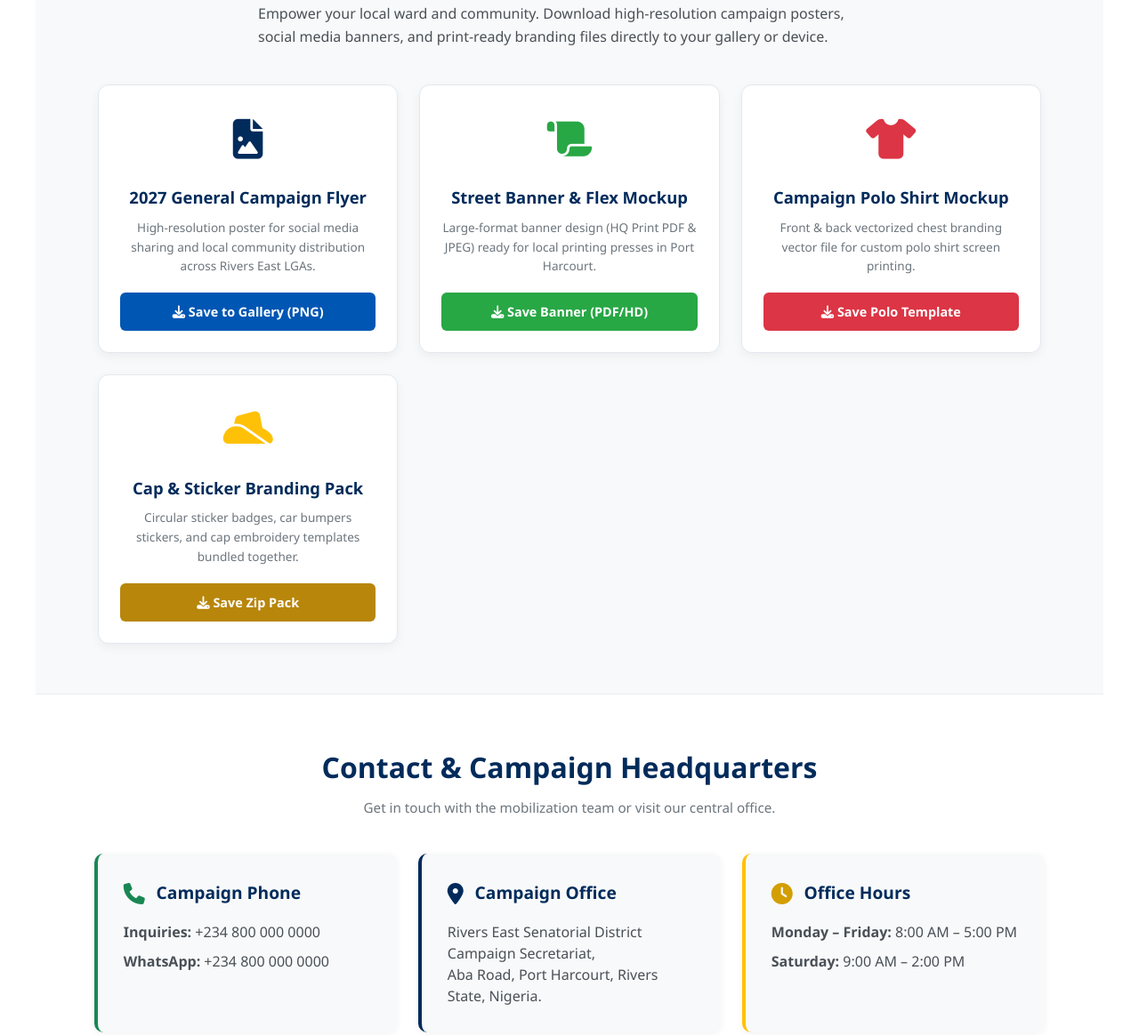
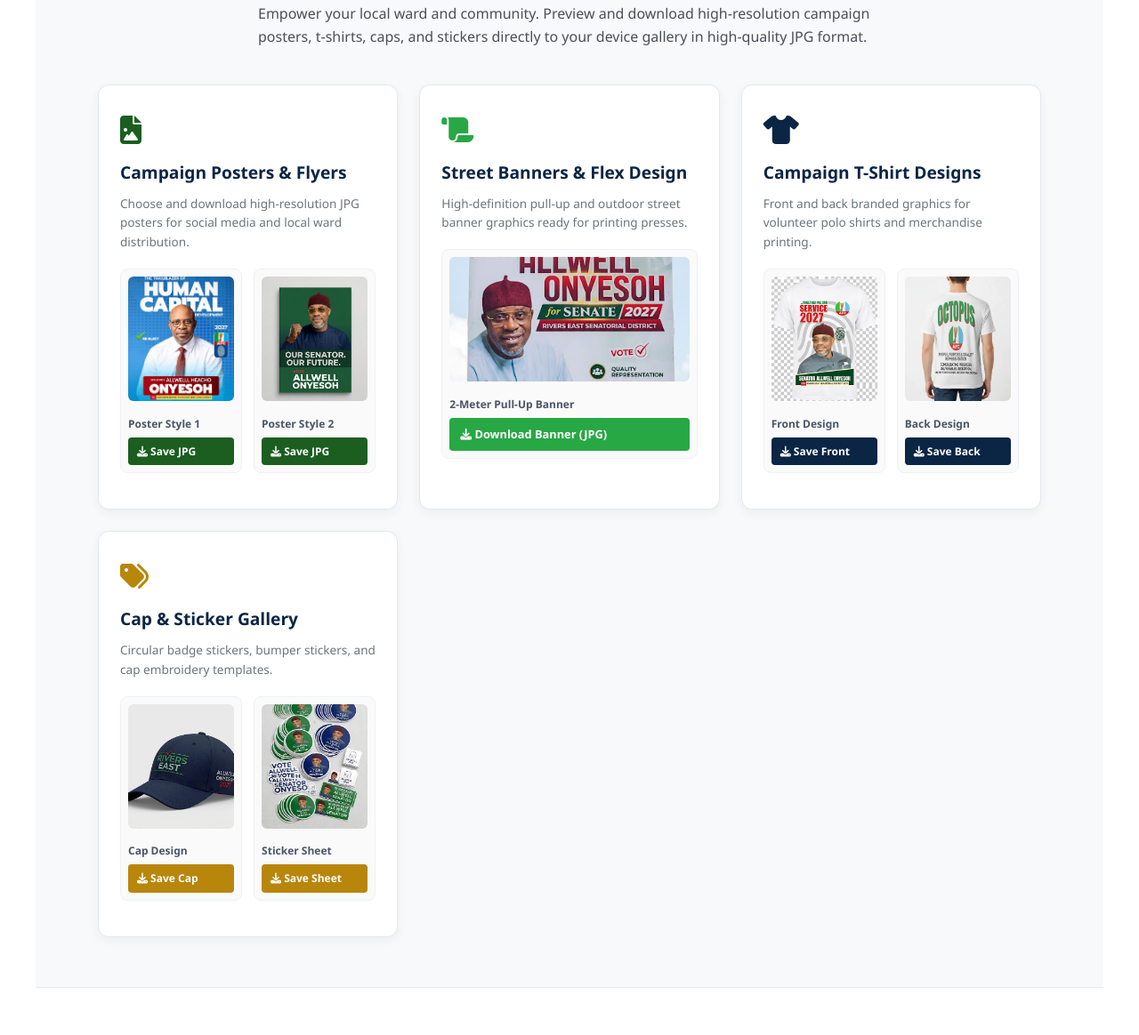
Before and after one commit to edikanoffiong2003-collab/APC, a website: page campaign-landing.html in a window 1280 px wide. Shown: the part 4578-5742 px from the top of the page at 89% size. Drawn offline with Linux system fonts and the light colour scheme.

Commit message:
update on all the html and js code

```diff
--- a/campaign-landing.html
+++ b/campaign-landing.html
@@ -630,69 +630,127 @@
     </div>
   </section>
 
-  <!-- RESTORED: Campaign Downloads & Branding Kit Section -->
+  <!-- RESTORED & ENHANCED: Campaign Downloads & Branding Kit Section -->
 <section class="section campaign-media-section" style="background: #f8f9fa; padding: 3.5rem 0; border-top: 2px solid #e9ecef;">
   <div class="container text-center">
 
-      <span class="badge" style="background: #0056b3; color: #ffffff; padding: 6px 14px; border-radius: 20px; font-weight: 700; font-size: 0.85rem; text-transform: uppercase; display: inline-block; margin-bottom: 0.8rem;" data-translate="dl_badge">
+    <span class="badge" style="background: #1b5e20; color: #ffffff; padding: 6px 14px; border-radius: 20px; font-weight: 700; font-size: 0.85rem; text-transform: uppercase; display: inline-block; margin-bottom: 0.8rem;" data-translate="dl_badge">
       <i class="fa-solid fa-download"></i> Official Campaign Media Kit
     </span>
 
-      <h2 style="color: #002b5b; font-size: 2rem; margin-bottom: 0.5rem; font-weight: 800;" data-translate="dl_title">
+    <h2 style="color: #0b2545; font-size: 2rem; margin-bottom: 0.5rem; font-weight: 800;" data-translate="dl_title">
       Download Official Campaign Materials
     </h2>
     <p style="max-width: 700px; margin: 0 auto 2.5rem auto; font-size: 1rem; color: #495057;" data-translate="dl_sub">
-        Empower your local ward and community. Download high-resolution campaign posters, social media banners, and print-ready branding files directly to your gallery or device.
+      Empower your local ward and community. Preview and download high-resolution campaign posters, t-shirts, caps, and stickers directly to your device gallery in high-quality JPG format.
     </p>
 
-      <div style="display: grid; grid-template-columns: repeat(auto-fit, minmax(260px, 1fr)); gap: 1.5rem; max-width: 1100px; margin: 0 auto;">
+    <!-- Main Downloads Grid -->
+    <div style="display: grid; grid-template-columns: repeat(auto-fit, minmax(300px, 1fr)); gap: 1.5rem; max-width: 1200px; margin: 0 auto;">
 
-        <!-- Material 1 -->
-        <div style="background: #ffffff; border-radius: 12px; border: 1px solid #e2e8f0; padding: 1.5rem; box-shadow: 0 4px 12px rgba(0,0,0,0.05); text-align: center; display: flex; flex-direction: column; justify-content: space-between;">
+      <!-- Material 1: Campaign Posters & Flyers Gallery -->
+      <div style="background: #ffffff; border-radius: 12px; border: 1px solid #e2e8f0; padding: 1.5rem; box-shadow: 0 4px 12px rgba(0,0,0,0.05); display: flex; flex-direction: column; justify-content: space-between;">
         <div>
-            <div style="font-size: 2.8rem; color: #002b5b; margin-bottom: 1rem;"><i class="fa-solid fa-file-image"></i></div>
-            <h3 style="font-size: 1.15rem; color: #002b5b; margin-bottom: 0.5rem; font-weight: 700;" data-translate="dl_item1_title">2027 General Campaign Flyer</h3>
-            <p style="font-size: 0.85rem; color: #6c757d; margin-bottom: 1.2rem;" data-translate="dl_item1_desc">High-resolution poster for social media sharing and local community distribution across Rivers East LGAs.</p>
-          </div>
-          <a href="assets/downloads/senator-onyesoh-official-flyer.png" download="Senator_Onyesoh_2027_Flyer.png" style="background: #0056b3; color: #ffffff; padding: 10px 18px; border-radius: 6px; text-decoration: none; font-weight: 700; font-size: 0.9rem; display: inline-block;" data-translate="dl_item1_btn">
-            <i class="fa-solid fa-download"></i> Save to Gallery (PNG)
+          <div style="font-size: 2rem; color: #1b5e20; margin-bottom: 0.5rem;"><i class="fa-solid fa-file-image"></i></div>
+          <h3 style="font-size: 1.2rem; color: #0b2545; margin-bottom: 0.5rem; font-weight: 700;" data-translate="dl_item1_title">Campaign Posters & Flyers</h3>
+          <p style="font-size: 0.85rem; color: #6c757d; margin-bottom: 1.2rem;" data-translate="dl_item1_desc">Choose and download high-resolution JPG posters for social media and local ward distribution.</p>
+
+          <!-- Image Previews & Download Options -->
+          <div style="display: grid; grid-template-columns: 1fr 1fr; gap: 0.8rem; margin-bottom: 1rem;">
+            <!-- Design 1 -->
+            <div style="border: 1px solid #edf2f7; border-radius: 8px; padding: 8px; background: #fafafa;">
+              <img src="images (29).jpeg" alt="Poster Style 1" style="width: 100%; height: 140px; object-fit: cover; border-radius: 6px; margin-bottom: 8px;">
+              <span style="font-size: 0.75rem; font-weight: 700; color: #4a5568; display: block; margin-bottom: 6px;">Poster Style 1</span>
+              <a href="images (29).jpeg" download="Senator_Onyesoh_Poster_Style1.jpg" style="background: #1b5e20; color: #ffffff; padding: 6px 10px; border-radius: 4px; text-decoration: none; font-weight: 700; font-size: 0.75rem; display: block;">
+                <i class="fa-solid fa-download"></i> Save JPG
               </a>
             </div>
-
-        <!-- Material 2 -->
-        <div style="background: #ffffff; border-radius: 12px; border: 1px solid #e2e8f0; padding: 1.5rem; box-shadow: 0 4px 12px rgba(0,0,0,0.05); text-align: center; display: flex; flex-direction: column; justify-content: space-between;">
-          <div>
-            <div style="font-size: 2.8rem; color: #28a745; margin-bottom: 1rem;"><i class="fa-solid fa-scroll"></i></div>
-            <h3 style="font-size: 1.15rem; color: #002b5b; margin-bottom: 0.5rem; font-weight: 700;" data-translate="dl_item2_title">Street Banner & Flex Mockup</h3>
-            <p style="font-size: 0.85rem; color: #6c757d; margin-bottom: 1.2rem;" data-translate="dl_item2_desc">Large-format banner design (HQ Print PDF & JPEG) ready for local printing presses in Port Harcourt.</p>
-          </div>
-          <a href="assets/downloads/rivers-east-campaign-banner.pdf" download="Rivers_East_Banner_Print.pdf" style="background: #28a745; color: #ffffff; padding: 10px 18px; border-radius: 6px; text-decoration: none; font-weight: 700; font-size: 0.9rem; display: inline-block;" data-translate="dl_item2_btn">
-            <i class="fa-solid fa-download"></i> Save Banner (PDF/HD)
+            <!-- Design 2 -->
+            <div style="border: 1px solid #edf2f7; border-radius: 8px; padding: 8px; background: #fafafa;">
+              <img src="1792945162815.jpg" alt="Poster Style 2" style="width: 100%; height: 140px; object-fit: cover; border-radius: 6px; margin-bottom: 8px;">
+              <span style="font-size: 0.75rem; font-weight: 700; color: #4a5568; display: block; margin-bottom: 6px;">Poster Style 2</span>
+              <a href="1792945162815.jpg" download="Senator_Onyesoh_Poster_Style2.jpg" style="background: #1b5e20; color: #ffffff; padding: 6px 10px; border-radius: 4px; text-decoration: none; font-weight: 700; font-size: 0.75rem; display: block;">
+                <i class="fa-solid fa-download"></i> Save JPG
               </a>
             </div>
+          </div>
+        </div>
+      </div>
 
-        <!-- Material 3 -->
-        <div style="background: #ffffff; border-radius: 12px; border: 1px solid #e2e8f0; padding: 1.5rem; box-shadow: 0 4px 12px rgba(0,0,0,0.05); text-align: center; display: flex; flex-direction: column; justify-content: space-between;">
+      <!-- Material 2: Large Banners -->
+      <div style="background: #ffffff; border-radius: 12px; border: 1px solid #e2e8f0; padding: 1.5rem; box-shadow: 0 4px 12px rgba(0,0,0,0.05); display: flex; flex-direction: column; justify-content: space-between;">
         <div>
-            <div style="font-size: 2.8rem; color: #dc3545; margin-bottom: 1rem;"><i class="fa-solid fa-shirt"></i></div>
-            <h3 style="font-size: 1.15rem; color: #002b5b; margin-bottom: 0.5rem; font-weight: 700;" data-translate="dl_item3_title">Campaign Polo Shirt Mockup</h3>
-            <p style="font-size: 0.85rem; color: #6c757d; margin-bottom: 1.2rem;" data-translate="dl_item3_desc">Front & back vectorized chest branding vector file for custom polo shirt screen printing.</p>
-          </div>
-          <a href="assets/downloads/polo-shirt-branding-template.png" download="Onyesoh_PoloShirt_Design.png" style="background: #dc3545; color: #ffffff; padding: 10px 18px; border-radius: 6px; text-decoration: none; font-weight: 700; font-size: 0.9rem; display: inline-block;" data-translate="dl_item3_btn">
-            <i class="fa-solid fa-download"></i> Save Polo Template
+          <div style="font-size: 2rem; color: #28a745; margin-bottom: 0.5rem;"><i class="fa-solid fa-scroll"></i></div>
+          <h3 style="font-size: 1.2rem; color: #0b2545; margin-bottom: 0.5rem; font-weight: 700;" data-translate="dl_item2_title">Street Banners & Flex Design</h3>
+          <p style="font-size: 0.85rem; color: #6c757d; margin-bottom: 1.2rem;" data-translate="dl_item2_desc">High-definition pull-up and outdoor street banner graphics ready for printing presses.</p>
+
+          <!-- Image Preview -->
+          <div style="border: 1px solid #edf2f7; border-radius: 8px; padding: 8px; background: #fafafa; margin-bottom: 1rem;">
+            <img src="1792948077489.jpg" alt="Banner Design Preview" style="width: 100%; height: 140px; object-fit: cover; border-radius: 6px; margin-bottom: 8px;">
+            <span style="font-size: 0.75rem; font-weight: 700; color: #4a5568; display: block; margin-bottom: 6px;">2-Meter Pull-Up Banner</span>
+            <a href="1792948113570.jpg" download="Rivers_East_Banner_Design.jpg" style="background: #28a745; color: #ffffff; padding: 8px 12px; border-radius: 4px; text-decoration: none; font-weight: 700; font-size: 0.8rem; display: block;">
+              <i class="fa-solid fa-download"></i> Download Banner (JPG)
             </a>
           </div>
+        </div>
+      </div>
 
-        <!-- Material 4 -->
-        <div style="background: #ffffff; border-radius: 12px; border: 1px solid #e2e8f0; padding: 1.5rem; box-shadow: 0 4px 12px rgba(0,0,0,0.05); text-align: center; display: flex; flex-direction: column; justify-content: space-between;">
+      <!-- Material 3: Campaign T-Shirts (Front & Back) -->
+      <div style="background: #ffffff; border-radius: 12px; border: 1px solid #e2e8f0; padding: 1.5rem; box-shadow: 0 4px 12px rgba(0,0,0,0.05); display: flex; flex-direction: column; justify-content: space-between;">
         <div>
-            <div style="font-size: 2.8rem; color: #ffc107; margin-bottom: 1rem;"><i class="fa-solid fa-hat-cowboy-side"></i></div>
-            <h3 style="font-size: 1.15rem; color: #002b5b; margin-bottom: 0.5rem; font-weight: 700;" data-translate="dl_item4_title">Cap & Sticker Branding Pack</h3>
-            <p style="font-size: 0.85rem; color: #6c757d; margin-bottom: 1.2rem;" data-translate="dl_item4_desc">Circular sticker badges, car bumpers stickers, and cap embroidery templates bundled together.</p>
+          <div style="font-size: 2rem; color: #0b2545; margin-bottom: 0.5rem;"><i class="fa-solid fa-shirt"></i></div>
+          <h3 style="font-size: 1.2rem; color: #0b2545; margin-bottom: 0.5rem; font-weight: 700;" data-translate="dl_item3_title">Campaign T-Shirt Designs</h3>
+          <p style="font-size: 0.85rem; color: #6c757d; margin-bottom: 1.2rem;" data-translate="dl_item3_desc">Front and back branded graphics for volunteer polo shirts and merchandise printing.</p>
+
+          <!-- Image Previews & Download Options -->
+          <div style="display: grid; grid-template-columns: 1fr 1fr; gap: 0.8rem; margin-bottom: 1rem;">
+            <!-- Front View -->
+            <div style="border: 1px solid #edf2f7; border-radius: 8px; padding: 8px; background: #fafafa;">
+              <img src="1792922324421.jpg" alt="T-Shirt Front" style="width: 100%; height: 140px; object-fit: cover; border-radius: 6px; margin-bottom: 8px;">
+              <span style="font-size: 0.75rem; font-weight: 700; color: #4a5568; display: block; margin-bottom: 6px;">Front Design</span>
+              <a href="1792917291661.jpg" download="Onyesoh_TShirt_Front.jpg" style="background: #0b2545; color: #ffffff; padding: 6px 10px; border-radius: 4px; text-decoration: none; font-weight: 700; font-size: 0.75rem; display: block;">
+                <i class="fa-solid fa-download"></i> Save Front
+              </a>
             </div>
-          <a href="src/Screenshot 2026-10-13 154653.png" download="Cap_and_Stickers_Branding_Pack.zip" style="background: #b8860b; color: #ffffff; padding: 10px 18px; border-radius: 6px; text-decoration: none; font-weight: 700; font-size: 0.9rem; display: inline-block;" data-translate="dl_item4_btn">
-            <i class="fa-solid fa-download"></i> Save Zip Pack
+            <!-- Back View -->
+            <div style="border: 1px solid #edf2f7; border-radius: 8px; padding: 8px; background: #fafafa;">
+              <img src="backview-tshirt-mockup-for-men-crewneck-short-sleeve-casual-fit-modern-style-04641 (1).jpg" alt="T-Shirt Back" style="width: 100%; height: 140px; object-fit: cover; border-radius: 6px; margin-bottom: 8px;">
+              <span style="font-size: 0.75rem; font-weight: 700; color: #4a5568; display: block; margin-bottom: 6px;">Back Design</span>
+              <a href="1792922330767.jpg" download="Onyesoh_TShirt_Back.jpg" style="background: #0b2545; color: #ffffff; padding: 6px 10px; border-radius: 4px; text-decoration: none; font-weight: 700; font-size: 0.75rem; display: block;">
+                <i class="fa-solid fa-download"></i> Save Back
               </a>
+            </div>
+          </div>
+        </div>
+      </div>
+
+      <!-- Material 4: Caps & Sticker Pack Gallery -->
+      <div style="background: #ffffff; border-radius: 12px; border: 1px solid #e2e8f0; padding: 1.5rem; box-shadow: 0 4px 12px rgba(0,0,0,0.05); display: flex; flex-direction: column; justify-content: space-between;">
+        <div>
+          <div style="font-size: 2rem; color: #b8860b; margin-bottom: 0.5rem;"><i class="fa-solid fa-tags"></i></div>
+          <h3 style="font-size: 1.2rem; color: #0b2545; margin-bottom: 0.5rem; font-weight: 700;" data-translate="dl_item4_title">Cap & Sticker Gallery</h3>
+          <p style="font-size: 0.85rem; color: #6c757d; margin-bottom: 1.2rem;" data-translate="dl_item4_desc">Circular badge stickers, bumper stickers, and cap embroidery templates.</p>
+
+          <!-- Image Previews & Download Options -->
+          <div style="display: grid; grid-template-columns: 1fr 1fr; gap: 0.8rem; margin-bottom: 1rem;">
+            <!-- Cap -->
+            <div style="border: 1px solid #edf2f7; border-radius: 8px; padding: 8px; background: #fafafa;">
+              <img src="1792917299377.jpg" alt="Campaign Cap" style="width: 100%; height: 140px; object-fit: cover; border-radius: 6px; margin-bottom: 8px;">
+              <span style="font-size: 0.75rem; font-weight: 700; color: #4a5568; display: block; margin-bottom: 6px;">Cap Design</span>
+              <a href="1792917299377.jpg" download="Onyesoh_Cap_Design.jpg" style="background: #b8860b; color: #ffffff; padding: 6px 10px; border-radius: 4px; text-decoration: none; font-weight: 700; font-size: 0.75rem; display: block;">
+                <i class="fa-solid fa-download"></i> Save Cap
+              </a>
+            </div>
+            <!-- Print Sheet / Stickers -->
+            <div style="border: 1px solid #edf2f7; border-radius: 8px; padding: 8px; background: #fafafa;">
+              <img src="1792917310614.jpg" alt="Sticker Sheet" style="width: 100%; height: 140px; object-fit: cover; border-radius: 6px; margin-bottom: 8px;">
+              <span style="font-size: 0.75rem; font-weight: 700; color: #4a5568; display: block; margin-bottom: 6px;">Sticker Sheet</span>
+              <a href="1792917310614.jpg" download="Onyesoh_Sticker_Sheet.jpg" style="background: #b8860b; color: #ffffff; padding: 6px 10px; border-radius: 4px; text-decoration: none; font-weight: 700; font-size: 0.75rem; display: block;">
+                <i class="fa-solid fa-download"></i> Save Sheet
+              </a>
+            </div>
+          </div>
+        </div>
       </div>
 
     </div>
```
Also changed, not shown: Achive.html (+4 -4 lines), 1792917291661.jpg (added), 1792917299377.jpg (added), 1792917310614.jpg (added), 1792922324421.jpg (added), 1792922330767.jpg (added), 1792945162815.jpg (added), 1792948077489.jpg (added), 1792948113570.jpg (added), IMG-20261024-WA0032.jpg (added), IMG-20261024-WA0033.jpg (added), IMG-20261024-WA0034.jpg (added), IMG-20261024-WA0035.jpg (added), IMG-20261024-WA0036.jpg (added), 2 more files. Lines whose indentation alone changed are shown as unchanged.
